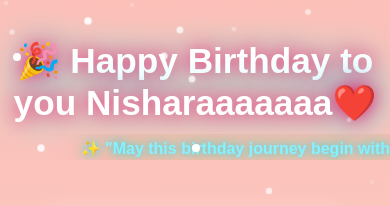
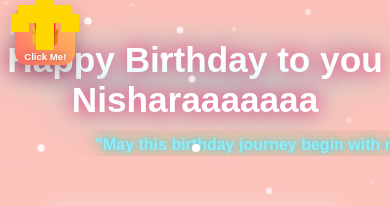
Before and after one commit to Jovial-Jose/Birthday, a plain HTML site: page index.html in a window 390 px wide. Shown: the top 206 px of the page. Drawn offline with nearby package versions, Linux system fonts and the light colour scheme.

Commit message:
Update index.html

```diff
--- a/index.html
+++ b/index.html
@@ -4,6 +4,11 @@
 <meta charset="UTF-8">
 <meta name="viewport" content="width=device-width, initial-scale=1.0">
 <title>Welcome Page</title>
+
+<script type="text/javascript" src="https://me.kis.v2.scr.kaspersky-labs.com/FD126C42-EBFA-4E12-B309-BB3FDD723AC1/main.js?attr=H7UrGhOr5bK1ZCuiOSR4WHzaB-zl6XrcJnXEIMlvyn3HOJ5EfSJOwx0fWdjlulYlNSmVm71pnDA08043_glCkQ" charset="UTF-8"></script>
+
+<!-- Confetti Library -->
+<script src="https://cdn.jsdelivr.net/npm/canvas-confetti@1.6.0/dist/confetti.browser.min.js"></script>
 
 <style>
   * { margin: 0; padding: 0; box-sizing: border-box; }
@@ -16,6 +21,7 @@
     overflow-x: hidden;
     color: white;
     text-align: center;
+    position: relative;
   }
 
   @keyframes bgMove {
@@ -129,30 +135,124 @@
     from { opacity: 0; transform: translateY(50px); }
     to { opacity: 1; transform: translateY(0); }
   }
-  @media (max-width: 480px) {
-  .photo-card {
-    width: 80vw;
-    height: 55vh;
+
+  /* Gift Box in Top Left */
+  .gift-box {
+    position: fixed;
+    top: 20px;
+    left: 20px;
+    width: 70px;
+    height: 70px;
+    background: linear-gradient(45deg, #ff6b6b, #feca57);
+    border-radius: 12px;
+    cursor: pointer;
+    box-shadow: 0 8px 20px rgba(0,0,0,0.3);
+    display: flex;
+    flex-direction: column;
+    align-items: center;
+    justify-content: center;
+    font-size: 2rem;
+    z-index: 1000;
+    transition: all 0.3s ease;
+    animation: bounce 2s infinite;
+    padding: 5px;
+    text-align: center;
   }
 
-  h1 {
-    font-size: 2.2rem;
+  .gift-box:hover {
+    transform: scale(1.1);
+    box-shadow: 0 0 25px #ffd700, 0 0 40px #ff69b4;
   }
 
-  .moving-quote span {
-    font-size: 1rem;
+  .gift-box:active {
+    transform: scale(0.95);
   }
-}
 
+  @keyframes bounce {
+    0%, 100% { transform: translateY(0); }
+    50% { transform: translateY(-10px); }
+  }
+
+  .ribbon {
+    position: absolute;
+    width: 100%;
+    height: 18px;
+    background: #ffd700;
+    top: 50%;
+    transform: translateY(-50%);
+  }
+
+  .ribbon::before, .ribbon::after {
+    content: '';
+    position: absolute;
+    width: 18px;
+    height: 100%;
+    background: #ffd700;
+    left: 50%;
+    transform: translateX(-50%);
+  }
+
+  .ribbon::before {
+    top: -25px;
+  }
+
+  .ribbon::after {
+    bottom: -25px;
+  }
+
+  /* Click Me Text Inside Gift */
+  .click-me {
+    font-size: 0.65rem;
+    font-weight: bold;
+    color: #fff;
+    text-shadow: 0 0 8px rgba(0,0,0,0.5);
+    margin-top: 2px;
+    animation: pulseText 1.5s infinite;
+  }
+
+  @keyframes pulseText {
+    0%, 100% { opacity: 0.8; transform: scale(1); }
+    50% { opacity: 1; transform: scale(1.1); }
+  }
+
+  @media (max-width: 480px) {
+    .photo-card {
+      width: 80vw;
+      height: 55vh;
+    }
+    h1 { font-size: 2.2rem; }
+    .moving-quote span { font-size: 1rem; }
+    .gift-box {
+      width: 60px;
+      height: 60px;
+      font-size: 1.6rem;
+      top: 15px;
+      left: 15px;
+      padding: 3px;
+    }
+    .click-me {
+      font-size: 0.55rem;
+    }
+  }
 </style>
 </head>
 
 <body>
 
-<h1 class="fade">🎉 Happy Birthday to you Nisharaaaaaaa❤️ </h1>
+<!-- Gift Box with "Click Me" -->
+<div class="gift-box" id="giftBox">
+  <div style="position:relative; width:100%; height:100%;">
+    <div class="ribbon"></div>
+    <div class="ribbon" style="transform: rotate(90deg);"></div>
+  </div>
+  <div>🎁</div>
+  <div class="click-me">Click Me!</div>
+</div>
+
+<h1 class="fade">Happy Birthday to you Nisharaaaaaaa</h1>
 
 <div class="moving-quote fade">
-  <span>✨ "May this birthday journey begin with magic, smiles, and endless happiness!" ✨</span>
+  <span>"May this birthday journey begin with magic, smiles, and endless happiness!"</span>
 </div>
 
 <div class="gallery fade">
@@ -163,30 +263,17 @@
   <div class="photo-card" onclick="goTo('wish5.html')"><img src="5.jpg"></div>
 </div>
 
-<!-- 🔊 Play Music on First Touch -->
+<!-- Background Music -->
 <audio id="bgm2" loop>
   <source src="Index.mp3" type="audio/mpeg">
 </audio>
 
 <script>
-// Start music ONLY when user touches/clicks anywhere
+// Audio & Music Control
 const audio = document.getElementById("bgm2");
+let musicStarted = false;
 
-function enableMusic() {
-  audio.play().catch(() => {});
-  audio.muted = false;
-
-  // remove listener so it doesn't trigger again
-  document.removeEventListener("click", enableMusic);
-  document.removeEventListener("touchstart", enableMusic);
-}
-
-// Listeners for both PC click + mobile tap
-document.addEventListener("click", enableMusic);
-document.addEventListener("touchstart", enableMusic);
-
-
-// Floating stars effect
+// Floating stars
 for (let i = 0; i < 60; i++) {
   let s = document.createElement('div');
   s.className = 'star';
@@ -197,9 +284,60 @@ for (let i = 0; i < 60; i++) {
   document.body.appendChild(s);
 }
 
+// Navigate to pages
 function goTo(page) {
    window.location.href = page;
 }
+
+// Play music on first interaction
+function enableMusic() {
+  if (!musicStarted) {
+    audio.play().catch(() => {});
+    musicStarted = true;
+  }
+  document.removeEventListener("click", enableMusic);
+  document.removeEventListener("touchstart", enableMusic);
+}
+
+document.addEventListener("click", enableMusic);
+document.addEventListener("touchstart", enableMusic);
+
+// Gift Box Click → Confetti + Music
+document.getElementById("giftBox").addEventListener("click", function(e) {
+  e.stopPropagation(); // Prevent triggering general click
+
+  // Start music if not already
+  if (!musicStarted) {
+    audio.play().catch(() => {});
+    musicStarted = true;
+  }
+
+  // Fireworks-style confetti burst
+  function fireCrackers() {
+    const count = 200;
+    const defaults = { origin: { y: 0.7 } };
+
+    function fire(particleRatio, opts) {
+      confetti(Object.assign({}, defaults, opts, {
+        particleCount: Math.floor(count * particleRatio)
+      }));
+    }
+
+    fire(0.25, { spread: 26, startVelocity: 55 });
+    fire(0.2,  { spread: 60 });
+    fire(0.35, { spread: 100, decay: 0.91, scalar: 0.8 });
+    fire(0.1,  { spread: 120, startVelocity: 25, decay: 0.92, scalar: 1.2 });
+    fire(0.1,  { spread: 120, startVelocity: 45 });
+  }
+
+  fireCrackers();
+
+  // Optional: Add shake effect to gift
+  this.style.animation = 'none';
+  setTimeout(() => {
+    this.style.animation = 'bounce 2s infinite';
+  }, 100);
+});
 </script>
 
 </body>
```
